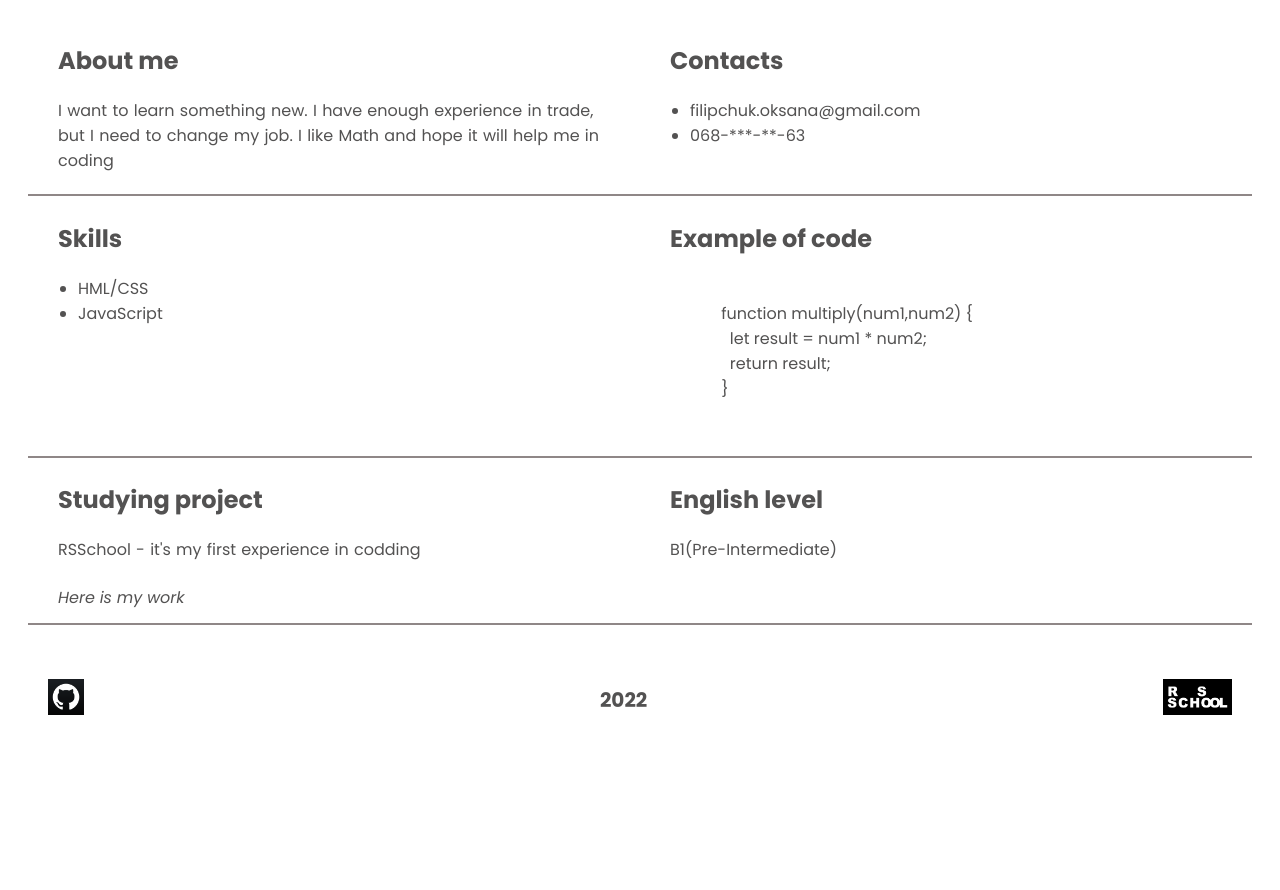
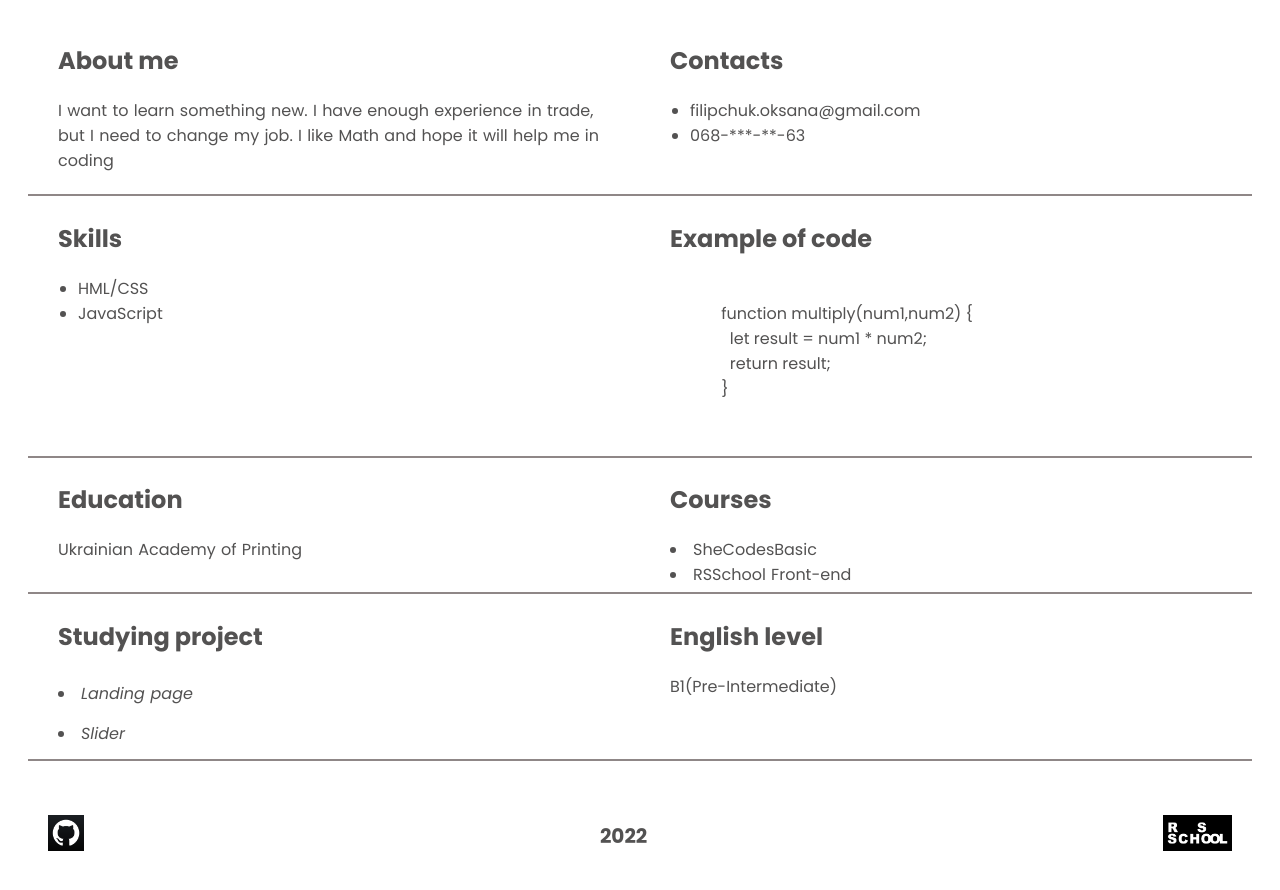
Before and after one commit to OksanaFilipchuk/rsschool-cv, a plain HTML site: page index.html in a window 1280 px wide. Shown: the part 266-1156 px from the top of the page. Before the commit the page ends 1029 px from the top, so only its background shows below. Drawn offline with Linux system fonts and the light colour scheme.

Commit message:
feat: add sections eduction, project

```diff
--- a/index.html
+++ b/index.html
@@ -67,9 +67,18 @@
         </pre>
       </section>
       <section class = "section">
+        <h2>Education</h2>
+        <p class = "content">Ukrainian Academy of Printing</p>
+      </section>
+      <section class = "section">
+        <h2>Courses</h2>
+        <li class = "content">SheCodesBasic</li>
+        <li class = "content">RSSchool Front-end</li>
+      </section>
+      <section class = "section">
         <h2>Studying project</h2>
-        <p class = "content">RSSchool - it's my first experience in codding</p>
-        <a class = "link" href="https://oksanafilipchuk.github.io/cssMemSlider/cssMemSlider/index.html">Here is my work</a>
+        <li class = "content"><a class = "link" href = "https://s3.amazonaws.com/shecodesio-production/challenge_submissions/files/000/858/467/original/project.html?1652480618">Landing page</a></li>
+        <li class = "content"><a class = "link" href="https://oksanafilipchuk.github.io/cssMemSlider/cssMemSlider/index.html">Slider</a></li>
       </section>
       <section class = "section">
         <h2>English level</h2>
--- a/style.css
+++ b/style.css
@@ -57,7 +57,7 @@ ul{
 }
 
 .header-img{
-    width: 200px;
+    width: 250px;
 }
 
 .main {
```
